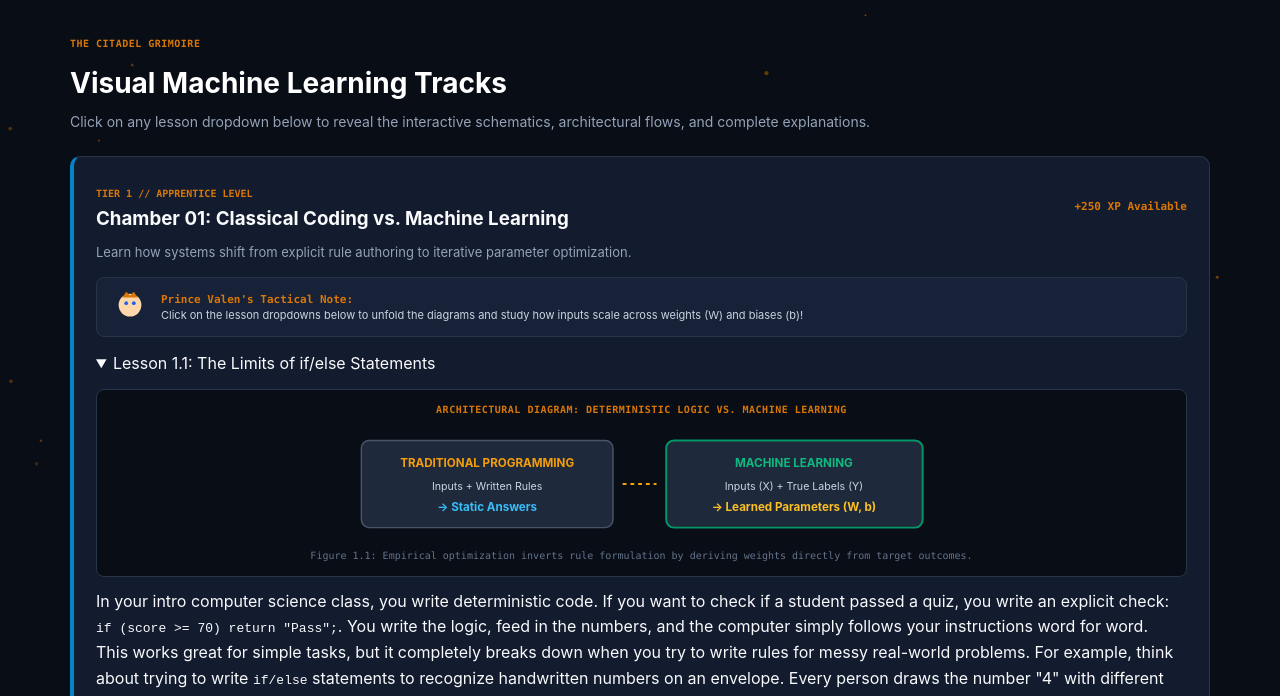
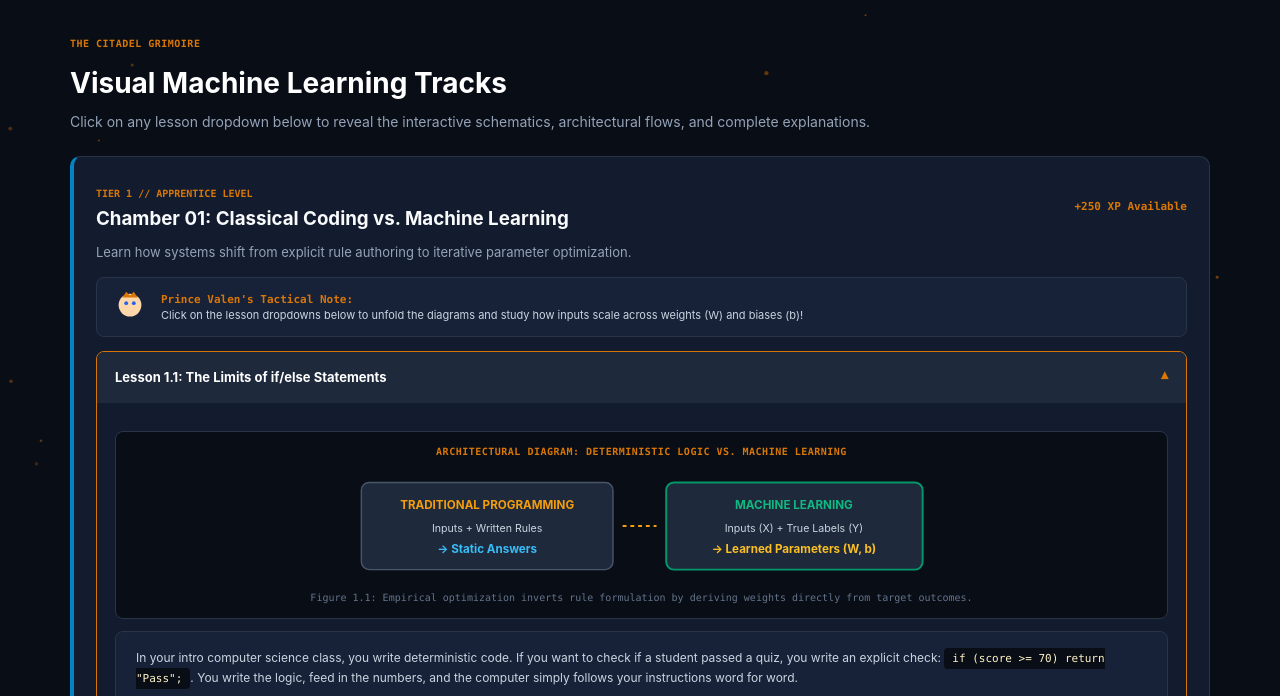
Before and after one commit to Aadya008/TSA_Webmasters_AadyaandMahika_2026, a plain HTML site: page index.html in a window 1280 px wide. Both pictures are taken after a click on the button "Open Grimoire Tracks". Shown: the part 71-767 px from the top of the page. Drawn offline with Linux system fonts and the light colour scheme.

Commit message:
Add styles for lesson dropdown and text block

```diff
--- a/style.css
+++ b/style.css
@@ -1432,3 +1432,80 @@ body {
   .split-sandbox, .audit-grid, .hub-grid, .ref-grid, .gov-grid, .craft-pill-matrix { grid-template-columns: 1fr; }
   .companion-post { display: none; }
 }
+.lesson-dropdown {
+  background: #172138;
+  border: 1px solid var(--border);
+  border-radius: 8px;
+  margin: 12px 0;
+  overflow: hidden;
+  transition: border-color 0.2s ease;
+}
+
+.lesson-dropdown[open] {
+  border-color: var(--gold);
+}
+
+.lesson-summary {
+  padding: 14px 18px;
+  font-size: 13px;
+  font-weight: 700;
+  color: #ffffff;
+  cursor: pointer;
+  background: #1e293b;
+  display: flex;
+  align-items: center;
+  justify-content: space-between;
+  user-select: none;
+  list-style: none;
+}
+
+.lesson-summary::-webkit-details-marker {
+  display: none;
+}
+
+.lesson-summary::after {
+  content: "▾";
+  font-size: 14px;
+  color: var(--gold);
+  transition: transform 0.2s ease;
+}
+
+.lesson-dropdown[open] .lesson-summary::after {
+  transform: rotate(180deg);
+}
+
+.dropdown-content {
+  padding: 16px 18px;
+  background: #131b2e;
+}
+
+.lesson-text-block {
+  background: #172138;
+  border: 1px solid var(--border);
+  border-radius: 8px;
+  padding: 16px 20px;
+  margin: 12px 0;
+  line-height: 1.7;
+}
+
+.lesson-text-block p {
+  font-size: 12px;
+  color: #cbd5e1;
+  margin-bottom: 10px;
+}
+
+.lesson-text-block ul {
+  padding-left: 20px;
+  font-size: 12px;
+  color: #cbd5e1;
+  margin-bottom: 8px;
+}
+
+.lesson-text-block code {
+  background: #090d16;
+  color: var(--gold-light);
+  font-family: var(--mono);
+  padding: 4px 8px;
+  border-radius: 4px;
+  font-size: 11px;
+}
```
